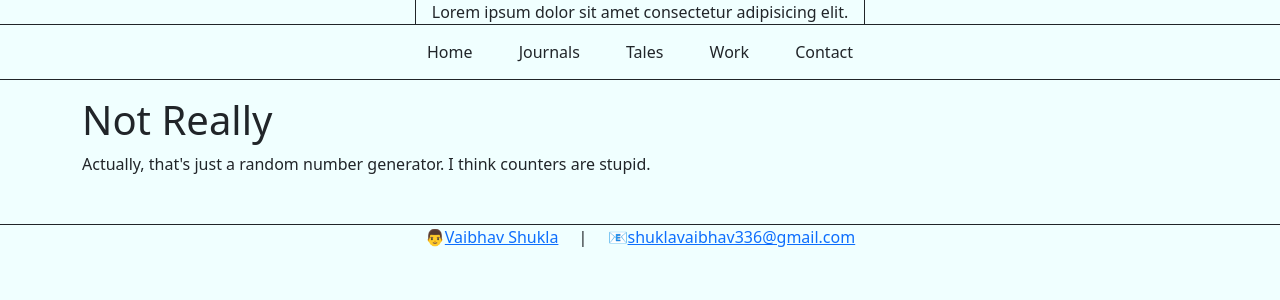
After one commit to mr-vaibh/vaibhav.sh, a Django app: page /notreally.html in a window 1280 px wide. The commit adds this page. Shown: the top 300 px of the page. Run offline with Django 5.2, Linux system fonts and the light colour scheme.

Commit message:
setup dynamic pages and it's url

```diff
--- a/home/templates/home/base.html
+++ b/home/templates/home/base.html
@@ -5,34 +5,30 @@
 <head>
     <meta charset="UTF-8">
     <meta name="viewport" content="width=device-width, initial-scale=1.0">
-    <title>Document</title>
+    <title>{% block title %}{% endblock title %}</title>
 
+    <!-- CSS -->
     <link href="https://cdn.jsdelivr.net/npm/bootstrap@5.3.3/dist/css/bootstrap.min.css" rel="stylesheet" integrity="sha384-QWTKZyjpPEjISv5WaRU9OFeRpok6YctnYmDr5pNlyT2bRjXh0JMhjY6hW+ALEwIH" crossorigin="anonymous">
+
+    <!-- Javascript -->
+    <script src="https://cdn.jsdelivr.net/npm/bootstrap@5.3.3/dist/js/bootstrap.bundle.min.js" integrity="sha384-YvpcrYf0tY3lHB60NNkmXc5s9fDVZLESaAA55NDzOxhy9GkcIdslK1eN7N6jIeHz" crossorigin="anonymous"></script>
+    <script src="https://cdnjs.cloudflare.com/ajax/libs/jquery/3.7.1/jquery.min.js" integrity="sha512-v2CJ7UaYy4JwqLDIrZUI/4hqeoQieOmAZNXBeQyjo21dadnwR+8ZaIJVT8EE2iyI61OV8e6M8PP2/4hpQINQ/g==" crossorigin="anonymous" referrerpolicy="no-referrer"></script>
+
+    {% block head %}{% endblock head %}
 </head>
 <body style="background-color: azure;">
 
-    <div class="text-center">
-        <span class="border-start border-end border-dark px-3" id="quote-of-day">
-            Lorem ipsum dolor sit amet consectetur adipisicing elit.
-        </span>
+    {% include "home/~components/base/quote-of-the-day.html" %}
+    {% include "home/~components/base/navbar.html" %}
+
+
+    <div class="container">
+        {% block body %}{% endblock body %}
     </div>
 
-    {% include "home/~components/navbar.html" %}
-    <div class="container mt-3">
-        <div class="d-flex">
-            <a href="./img/me/me.jpg">
-                <img src="./img/me/me2.jpg" width="200px" alt="" srcset="">
-            </a>
-            <div class="ms-3">
-                <h1>Vaibhav's Realm</h1>
-                <p class="fw-light">FUN FACT: This entire site is built using raw HTML, nothing else. So the authenticity is at peak.</p>
-            </div>
-        </div>
-    </div>
+    {% block body_noc %}{% endblock body_noc %}
 
-    <script src="https://cdn.jsdelivr.net/npm/bootstrap@5.3.3/dist/js/bootstrap.bundle.min.js" integrity="sha384-YvpcrYf0tY3lHB60NNkmXc5s9fDVZLESaAA55NDzOxhy9GkcIdslK1eN7N6jIeHz" crossorigin="anonymous"></script>
-    <script src="https://cdnjs.cloudflare.com/ajax/libs/jquery/3.7.1/jquery.min.js" integrity="sha512-v2CJ7UaYy4JwqLDIrZUI/4hqeoQieOmAZNXBeQyjo21dadnwR+8ZaIJVT8EE2iyI61OV8e6M8PP2/4hpQINQ/g==" crossorigin="anonymous" referrerpolicy="no-referrer"></script>
+    {% include "home/~components/base/footer.html" %}
 
-    <script src="{% static "home/js/script.js" %}"></script>
 </body>
 </html>
--- /dev/null
+++ b/home/templates/home/site_content/notreally.html
@@ -0,0 +1,8 @@
+{% extends "home/base.html" %}
+
+{% block body %}
+
+<h1>Not Really</h1>
+<p>Actually, that's just a random number generator. I think counters are stupid.</p>
+
+{% endblock body %}
--- /dev/null
+++ b/home/templates/home/~components/base/footer.html
@@ -0,0 +1,5 @@
+<div class="border-top border-dark text-center mt-5">
+    <span>👨<a href="#">Vaibhav Shukla</a></span>
+    <span class="mx-3">|</span>
+    <span>📧<a href="mailto:shuklavaibhav336@gmail.com">shuklavaibhav336@gmail.com</a></span>
+</div>
--- a/home/templates/home/~components/navbar.html
+++ b/home/templates/home/~components/base/navbar.html
@@ -1,5 +1,5 @@
-<div class="border-top border-bottom border-dark text-center">
-    <a href="#" class="btn m-2">Home</a>
+<div class="border-top border-bottom border-dark text-center mb-3">
+    <a href="{% url "home:index" %}" class="btn m-2">Home</a>
     <a href="#" class="btn m-2">Journals</a>
     <a href="#" class="btn m-2">Tales</a>
     <a href="#" class="btn m-2">Work</a>
--- /dev/null
+++ b/home/templates/home/~components/base/quote-of-the-day.html
@@ -0,0 +1,7 @@
+<div class="text-center" style="margin: auto;">
+    <div class="border-start border-end border-dark d-inline-block">
+        <span class="px-3" id="quote-of-day">
+            Lorem ipsum dolor sit amet consectetur adipisicing elit.
+        </span>
+    </div>
+</div>
--- a/home/urls.py
+++ b/home/urls.py
@@ -2,6 +2,8 @@ from django.urls import path
 
 from . import views
 
+app_name = 'home'
 urlpatterns = [
     path("", views.index, name="index"),
+    path("<path:path>", views.path, name="path"),
 ]
--- a/home/views.py
+++ b/home/views.py
@@ -1,6 +1,10 @@
 from django.shortcuts import render
+from django.views.generic import TemplateView
 
 # Create your views here.
 
 def index(request):
     return render(request, 'home/index.html')
+
+def path(request, path):
+    return TemplateView.as_view(template_name='home/site_content/' + path)(request)
--- a/vaibhavsh/urls.py
+++ b/vaibhavsh/urls.py
@@ -22,5 +22,5 @@ from django.conf.urls.static import static
 
 urlpatterns = [
     path('admin/', admin.site.urls),
-    path('', include('home.urls')),
+    path('', include('home.urls', namespace='home')),
 ] + static(settings.STATIC_URL, document_root=settings.STATIC_ROOT)
```
Also changed, not shown: home/templates/home/index.html (+12 -1 lines), home/templates/home/~components/index/me.html (added, +19 -0 lines), home/static/home/img/me/me.jpg (added), home/static/home/img/me/me2.jpg (added), home/static/home/js/index.js (renamed from home/static/home/js/script.js).
